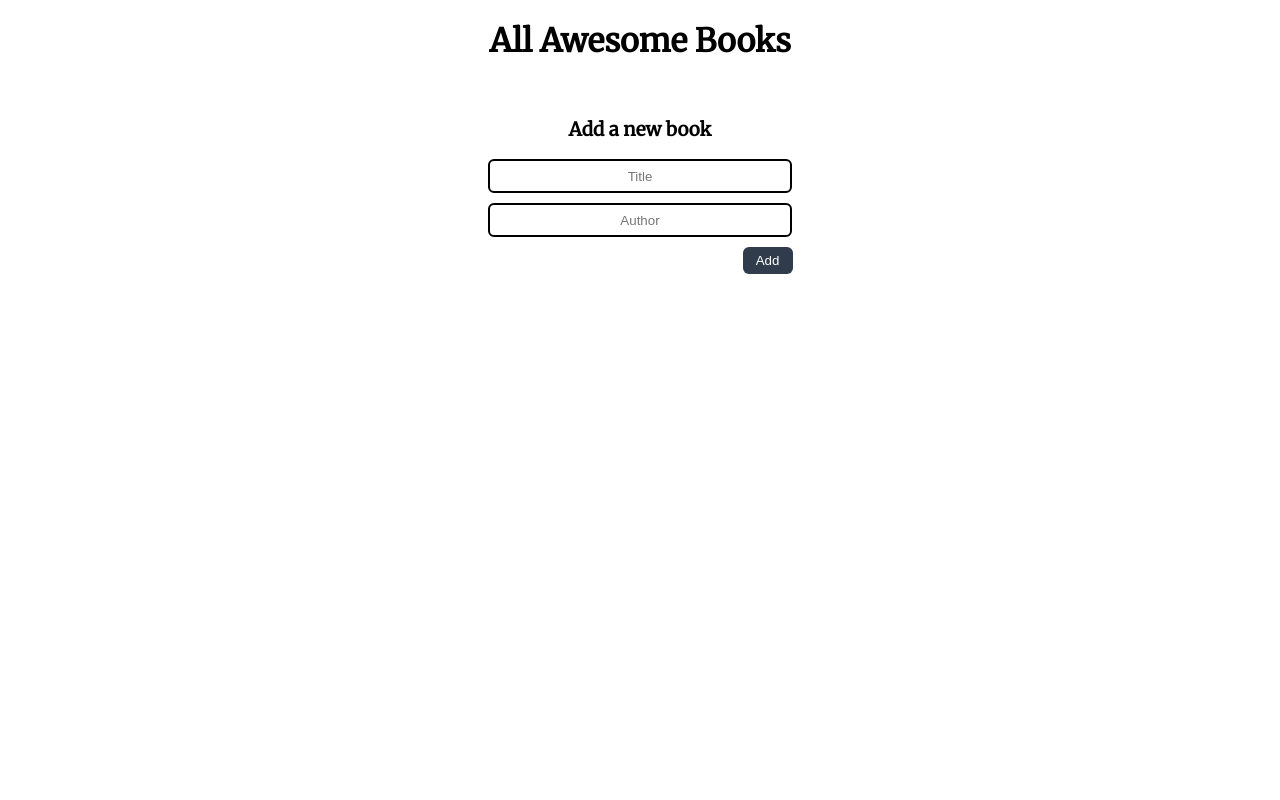
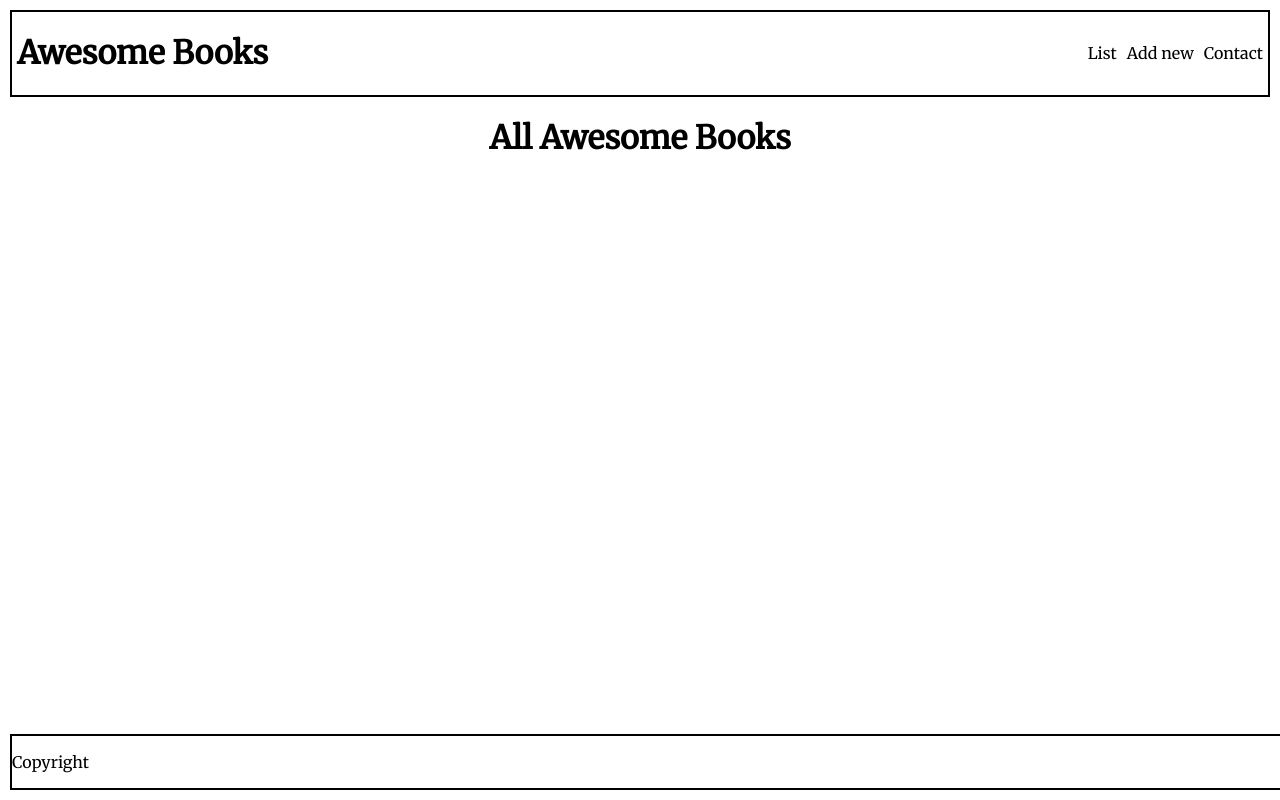
Before and after one commit to Amtresu/Awesome_Books, a website: page index.html in a window 1280 px wide. Drawn offline with Linux system fonts and the light colour scheme.

Commit message:
Began styling dynamically

```diff
--- a/index.html
+++ b/index.html
@@ -10,16 +10,37 @@
         <link href='https://fonts.googleapis.com/css?family=Merriweather' rel='stylesheet'>
     </head>
     <body>
+        <header class="index-header">
+            <h1>Awesome Books</h1>
+            <ul class="header-links">
+                <a href="#"><li class="list">List</li></a>
+                <a href="#"><li class="add-new">Add new</li></a>
+                <a href="#"><li class="contact">Contact</li></a>
+            </ul>
+        </header>
+
+        <div class="list-div">
         <h1 class="">All Awesome Books</h1>
         <div class="books-container"><ul id="books" class="booksList"></Ul></div>
+        </div>
+
         <form class="form" action="#">
             <ul>
                 <li><h3 class="">Add a new book</h3></li>
                 <li><input type="text" name="Title" id="title" placeholder="Title"></li>
                 <li><input type="text" name="Author" id="author" placeholder="Author"></li>
                 <li><input type="button" id="add-button" value="Add"></li>
+                <li class="message"></li>
             </ul>
         </form>
+
+        <div class="contact-info-div">
+            <p>contact info</p>
+        </div>
+
+        <footer>
+            <p>Copyright</p>
+        </footer>
         <script src="script.js" defer></script>
     </body>
 </html>
--- a/script.js
+++ b/script.js
@@ -1,5 +1,5 @@
 class Book {
-  constructor(title, author){
+  constructor(title, author) {
     this.title = title
     this.author = author
     this.booksArray = []
@@ -10,6 +10,7 @@ class Book {
     this.sectionInput = document.querySelector('#books');
     this.removeButton = document.querySelector('.remove');
     this.ul = document.querySelector('.booksList')
+    this.message = document.querySelector('.message')
   }
 
   addBook() {
@@ -25,6 +26,7 @@ class Book {
       <p>${authorValue}</p>
       <button class="remove" onclick='remove(${titleValue})'>Remove</button>
       </li> `;
+      this.message.innerHTML=`Book Added Succesfully`
     });
   }
 
@@ -34,3 +36,36 @@ const title = document.querySelector('#title');
 const author = document.querySelector('#author');
 const book = new Book(title, author);
 book.addBook();
+
+const addNew = document.querySelector('.add-new')
+const form = document.querySelector('.form')
+
+const list = document.querySelector('.list')
+const listDiv = document.querySelector('.list-div')
+
+const contact = document.querySelector('.contact')
+const contactDiv = document.querySelector('.contact-info-div')
+
+
+
+addNew.addEventListener('click', () => {
+  form.style.visibility = 'visible'
+  listDiv.style.display = 'none'
+  contactDiv.style.visibility = 'hidden'
+})
+
+list.addEventListener('click', () => {
+  form.style.visibility = 'hidden'
+  listDiv.style.display = 'unset'
+  contactDiv.style.visibility = 'hidden'
+})
+
+contact.addEventListener('click', () => {
+  form.style.visibility = 'hidden'
+  listDiv.style.display = 'none'
+  contactDiv.style.visibility = 'visible'
+})
+
+
+window.onload
+  listDiv.style.display = 'unset'
--- a/style.css
+++ b/style.css
@@ -14,6 +14,32 @@ ul {
   list-style: none;
 }
 
+.index-header{
+  display: flex;
+  border: 2px solid;
+  margin: 10px;
+  justify-content: space-between;
+  align-items: center;
+}
+
+.index-header > h1{
+  margin-left: 5px;
+}
+
+.index-header > ul{
+  margin-right: 5px;
+}
+
+
+.header-links{
+  display: flex;
+  gap: 10px;
+}
+
+a{
+  text-decoration: none;
+  color: #000;
+}
 .books-container{
   margin-left: 20%;
   margin-right: 20%;
@@ -87,6 +113,23 @@ ul {
   margin-left: 255px;
 }
 
+.form, .contact-info-div{
+  visibility: hidden;
+}
+
+.list-div{
+  display: none;
+}
+
+footer{
+  display: flex;
+  border: 2px solid;
+  margin: 10px;
+  width: 100%;
+  position: fixed;
+  bottom: 0;
+}
+
 @media only screen and (max-width: 769px){
   .books-container{
     display: flex;
```
Lines whose indentation alone changed are shown as unchanged.
